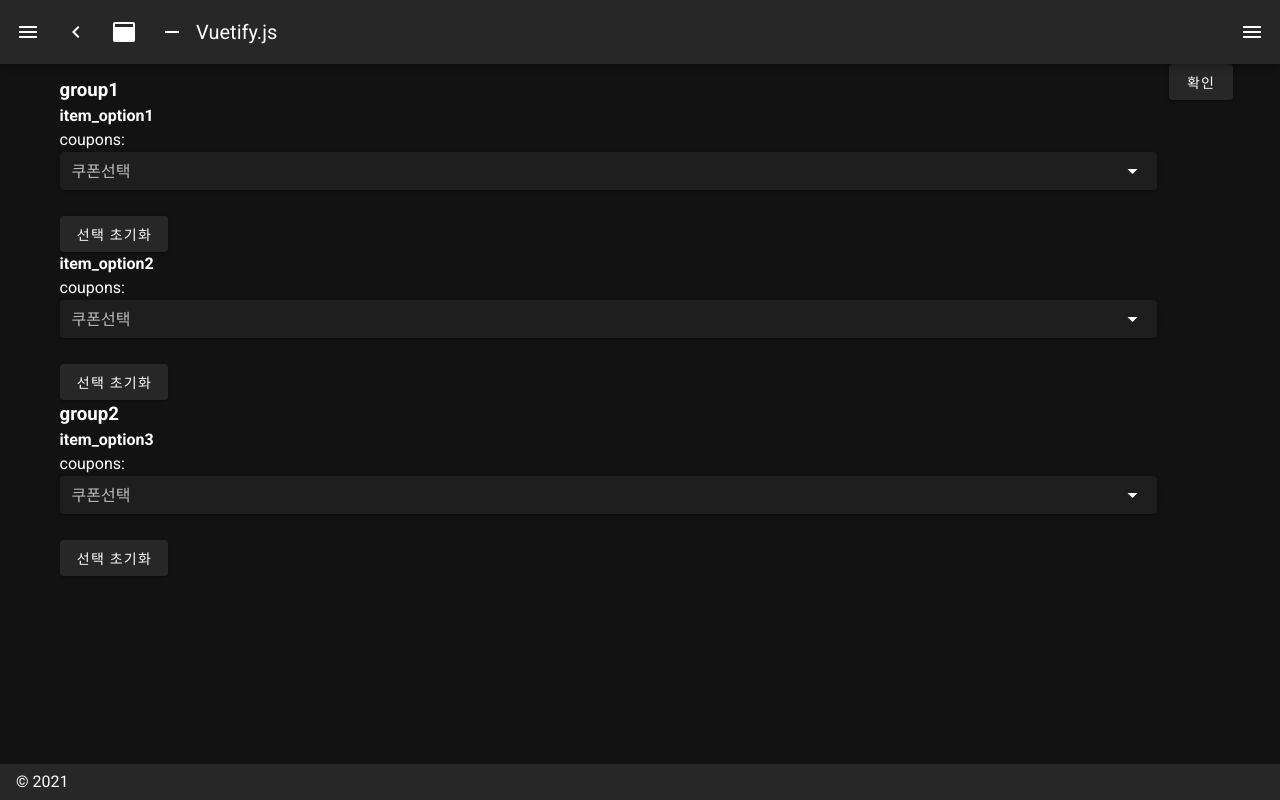
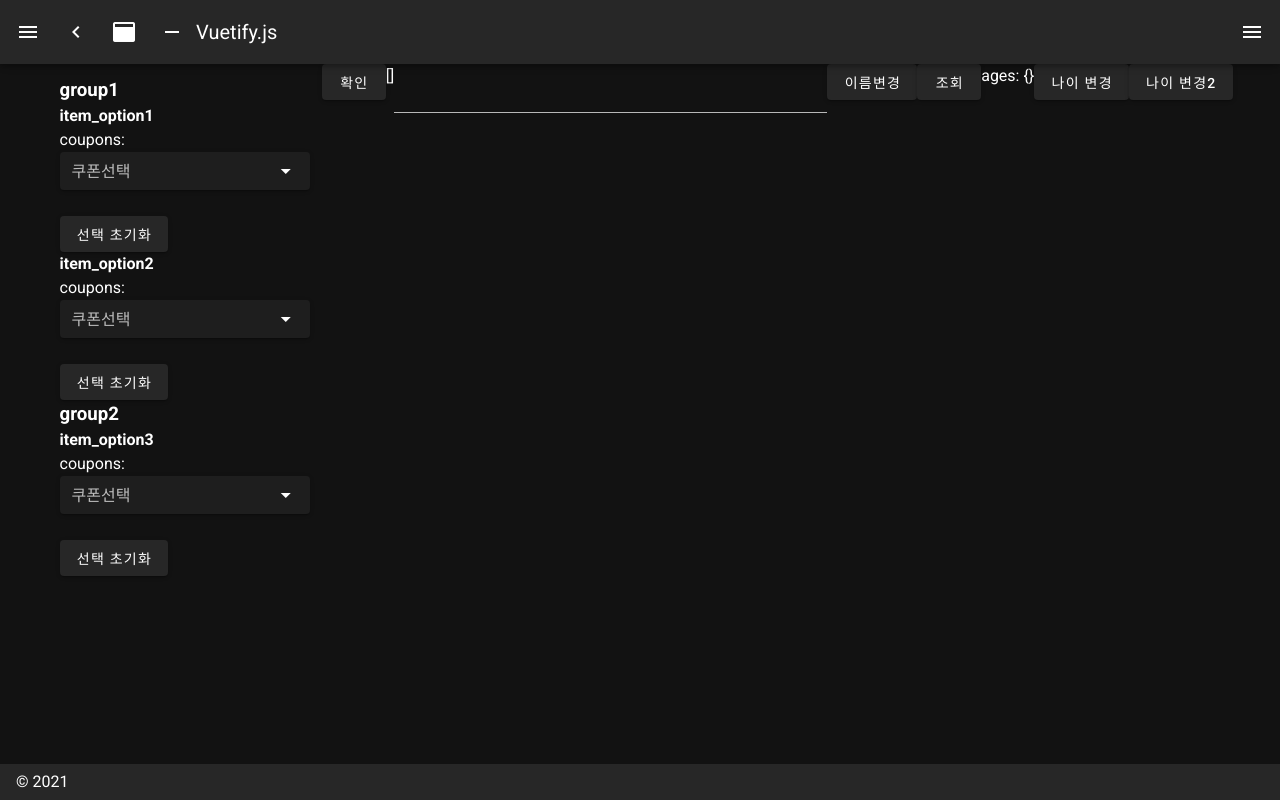
Before and after one commit to korkis/vue-nuxt-sample, a Nuxt app: page /select-test in a window 1280 px wide. Built offline with nearby package versions, Linux system fonts and the light colour scheme.

Commit message:
각종 테스트 샘플

```diff
--- a/pages/select-test.vue
+++ b/pages/select-test.vue
@@ -14,6 +14,7 @@
             label="쿠폰선택"
             dense
             solo
+            item-disabled="disabled"
             @input="couponChanged($event, item)"
           />
           <v-btn @click="clear(item)">
@@ -26,6 +27,28 @@
     <v-btn @click="getSelectedCoupons">
       확인
     </v-btn>
+
+    {{ names }}
+    <div v-for="name in names" :key="name">
+      {{ name }}
+      <v-btn @click="changeNameInItem(name)">
+        아이템 안에서 바꾸기
+      </v-btn>
+    </div>
+    <v-text-field v-model="names[0]" type="text" />
+    <v-btn @click="changeName">
+      이름변경
+    </v-btn>
+    <v-btn @click="getNames">
+      조회
+    </v-btn>
+    ages: {{ ages }}
+    <v-btn @click="changeAge">
+      나이 변경
+    </v-btn>
+    <v-btn @click="changeAge2">
+      나이 변경2
+    </v-btn>
   </v-row>
 </template>
 
@@ -33,6 +56,8 @@
 export default {
   data () {
     return {
+      names: [],
+      ages: {},
       groups: [],
       select: { state: 'Florida', abbr: 'FL' },
       items: [
@@ -48,6 +73,28 @@ export default {
     this.getItems();
   },
   methods: {
+    changeAge2 () {
+      // this.ages.a = '5';
+      this.ages.b = '5';
+      // this.$forceUpdate();
+    },
+    changeAge () {
+      this.ages = {
+        a: '4',
+        b: null
+      };
+    },
+    getNames () {
+      this.names = ['사자', '호랑이', '개나리'];
+    },
+    changeNameInItem (name) {
+      name = '고추';
+    },
+    changeName () {
+      this.names[0] = '레몬';
+      console.log('this.names', this.names);
+      // this.$set(this.names, 0, '레몬');
+    },
     clear (item) {
       item.selectedCoupon = 0;
     },
@@ -64,10 +111,16 @@ export default {
         console.log('couponItem.id', couponItem.id);
         console.log('e', e);
         console.log('couponItem.id', couponItem.id);
+        if (item.id === couponItem.id) {
+          console.log('같을 경우 테스트', item === couponItem);
+          console.log('item', item);
+          console.log('couponItem', couponItem);
+        }
         if (item.id !== couponItem.id && e === couponItem.seq) {
           await this.$nextTick();
-          alert('잘못 입력하셨습니다.');
+          // alert('잘못 입력하셨습니다.');
           item.selectedCoupon = 0;
+          // this.$forceUpdate();
           return;
         }
       }
@@ -111,7 +164,8 @@ export default {
                 },
                 {
                   seq: 3,
-                  money: 3000
+                  money: 3000,
+                  disabled: true
                 }
               ]
             },
```
